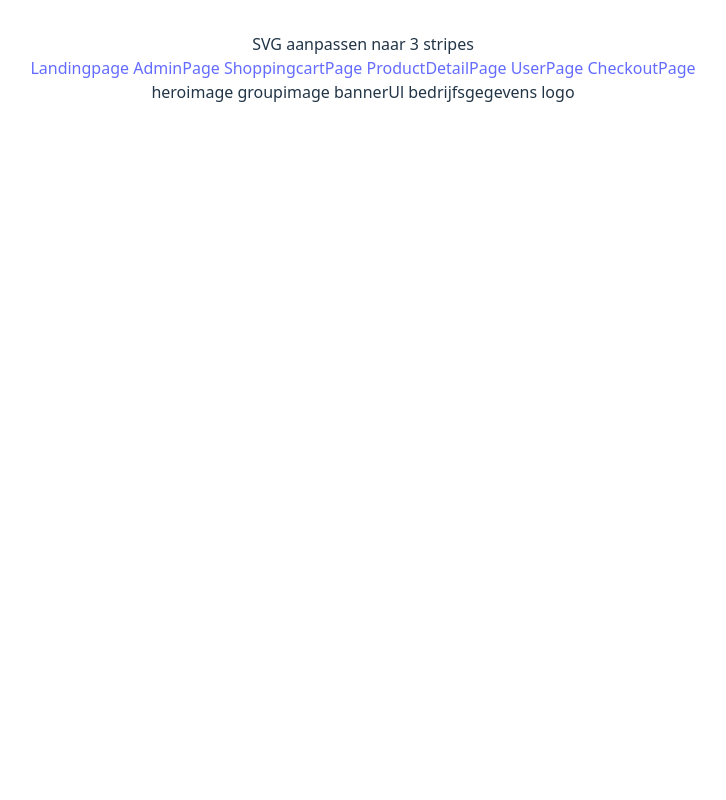
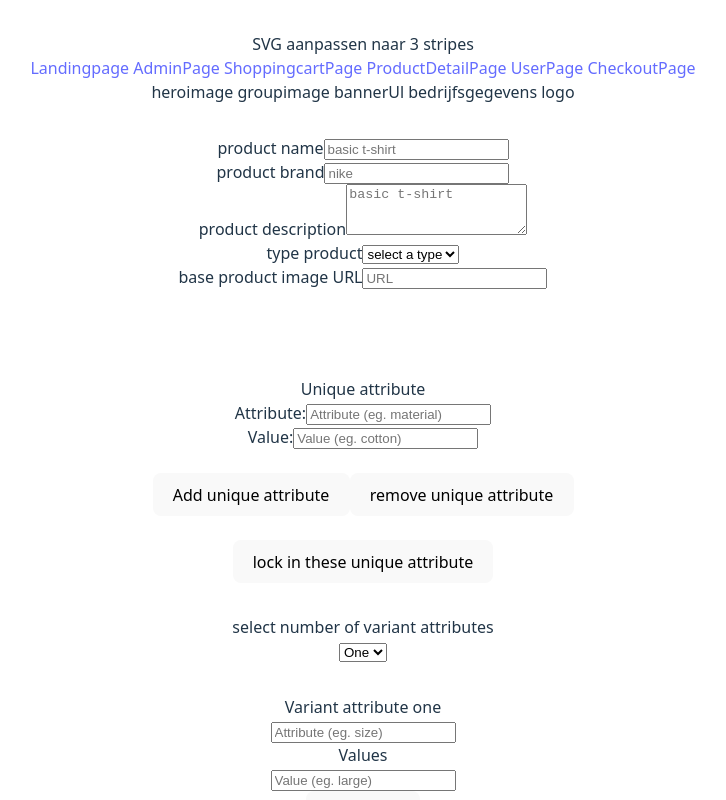
Before and after one commit to SiemNijskens/WebshopTAS, a React app in the folder frontend/: page / in a window 1280 px wide. Shown: the top 800 px of the page, without its empty margins (277-1003 px from the left). Built offline with nearby package versions, Linux system fonts and the light colour scheme; the HTML template or start-up script is replaced by a standard one.

Commit message:
put new product modal into landingpage

```diff
--- a/frontend/src/pages/landingPage.tsx
+++ b/frontend/src/pages/landingPage.tsx
@@ -1,4 +1,5 @@
 import HeroComponant from "../components/HeroComponant";
+import NewProductModal from "../components/modals/NewProductModal";
 import NavBar from "../components/NavBar";
 
 
@@ -13,6 +14,7 @@ const LandingPage = () => {
                 <>
                     Ul bedrijfsgegevens
                     logo
+                    <NewProductModal/>
                 </>
             </>
         </>
```
